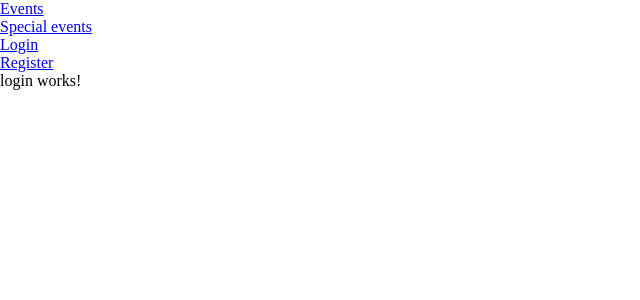
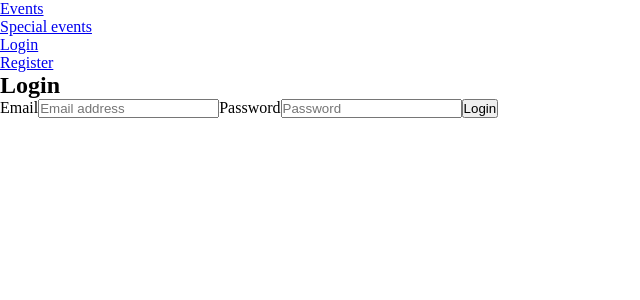
Before and after one commit to ikrystian/angular-auth-learn-repo, an Angular app in the folder ngApp/: page /login in a window 1280 px wide. Shown: the top 300 px of the page, without its empty margins (0-640 px from the left). Built offline with nearby package versions, Linux system fonts and the light colour scheme.

Commit message:
Add login mock

```diff
--- a/ngApp/src/app/login/login.component.html
+++ b/ngApp/src/app/login/login.component.html
@@ -1,3 +1,11 @@
-<p>
-  login works!
-</p>
+<h2>Login</h2>
+<form class="register">
+
+  <label for="email">Email</label>
+  <input [(ngModel)]="loginUserData.email" name="email" type="email" id="email" class="register__email" placeholder="Email address" required>
+
+  <label for="password">Password</label>
+  <input [(ngModel)]="loginUserData.password" name="password" type="password" id="password" class="register__password" placeholder="Password" required>
+
+  <button (click)="loginUser()" type="button">Login</button>
+</form>
--- a/ngApp/src/app/login/login.component.ts
+++ b/ngApp/src/app/login/login.component.ts
@@ -7,9 +7,14 @@ import { Component, OnInit } from '@angular/core';
 })
 export class LoginComponent implements OnInit {
 
+  loginUserData = {};
   constructor() { }
 
   ngOnInit() {
   }
 
+  loginUser() {
+    console.log(this.loginUserData);
+  }
+
 }
```
